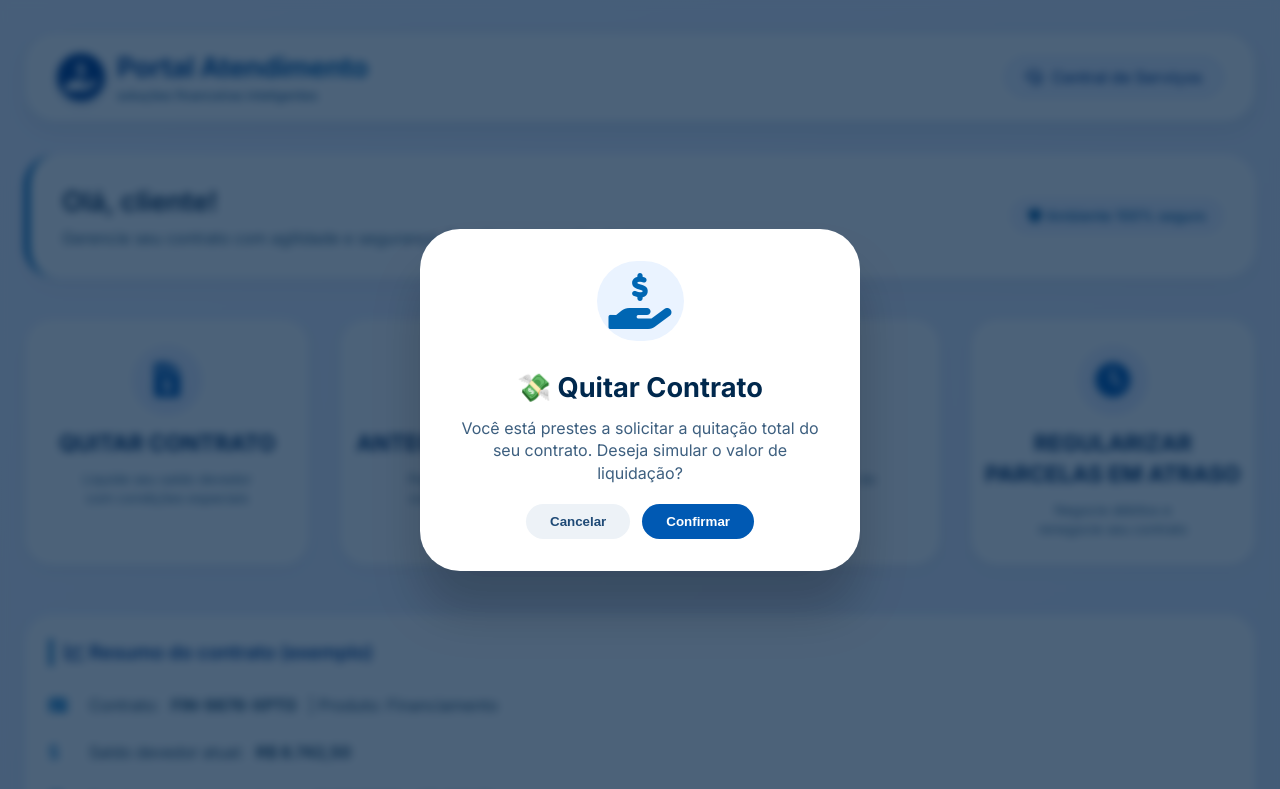
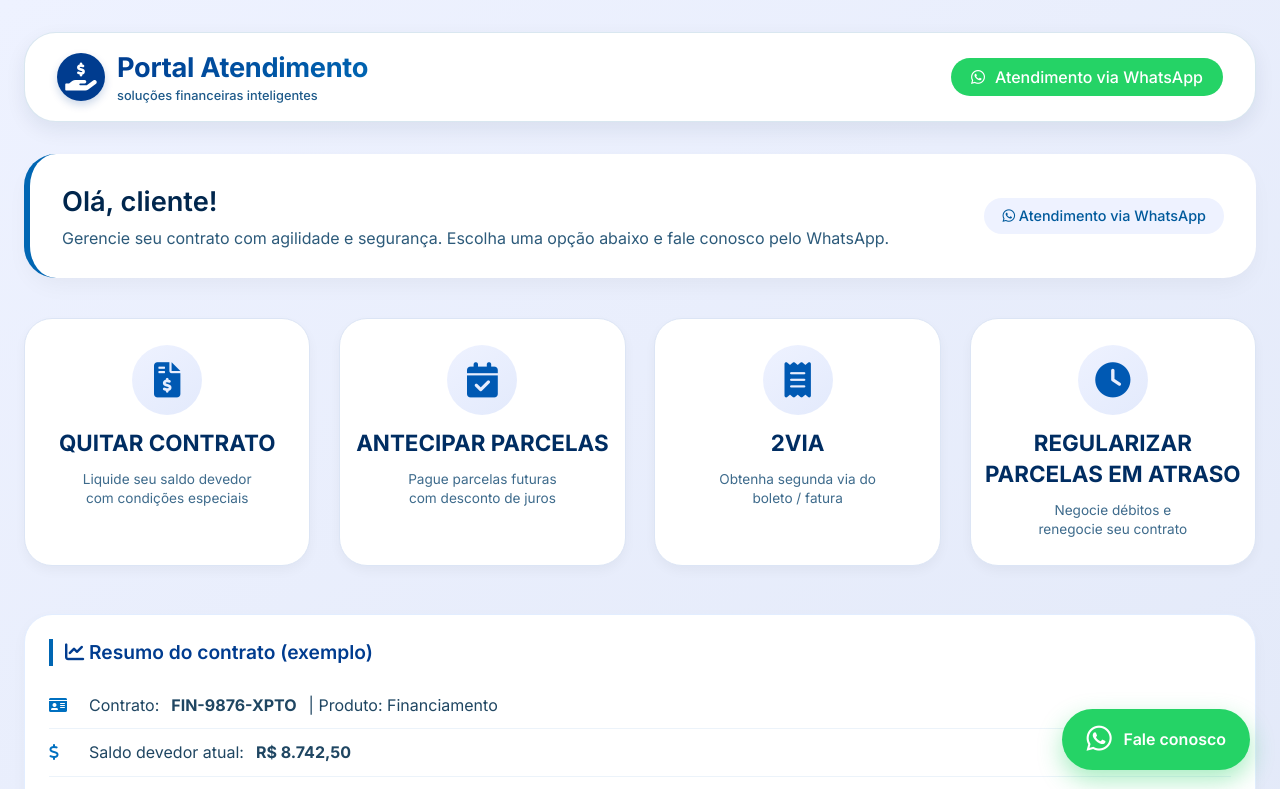
Before and after one commit to atendimentohelp/atendimentohelp.github.io, a plain HTML site: page index.html in a window 1280 px wide. Both pictures are taken after a click on the element 167 px from the left and 442 px from the top of the page. Shown: the top 789 px of the page. Drawn offline with Linux system fonts and the light colour scheme.

Commit message:
Update index.html

```diff
--- a/index.html
+++ b/index.html
@@ -83,15 +83,20 @@
     }
 
     .atendimento-badge {
-      background: #eef3ff;
+      background: #25D366;
       padding: 8px 20px;
       border-radius: 60px;
       display: flex;
       align-items: center;
       gap: 10px;
       font-weight: 500;
-      color: #003c8f;
-      border: 1px solid #bdd4ff;
+      color: white;
+      border: none;
+      cursor: pointer;
+    }
+
+    .atendimento-badge i {
+      color: white;
     }
 
     .welcome-card {
@@ -153,7 +158,7 @@
     .action-btn:hover {
       transform: translateY(-5px);
       box-shadow: 0 20px 30px -12px rgba(0, 60, 143, 0.25);
-      border-color: #6ea8fe;
+      border-color: #25D366;
       background: #fbfeff;
     }
 
@@ -171,7 +176,7 @@
     }
 
     .action-btn:hover .btn-icon {
-      background: #0059b3;
+      background: #25D366;
       color: white;
     }
 
@@ -299,118 +304,35 @@
       line-height: 1.4;
     }
 
-    /* modal */
-    .modal-overlay {
+    /* botão fixo do WhatsApp */
+    .whatsapp-float {
       position: fixed;
-      top: 0;
-      left: 0;
-      width: 100%;
-      height: 100%;
-      background: rgba(0, 32, 64, 0.7);
-      backdrop-filter: blur(4px);
+      bottom: 30px;
+      right: 30px;
+      background-color: #25D366;
+      color: white;
+      border-radius: 60px;
+      padding: 16px 24px;
       display: flex;
       align-items: center;
-      justify-content: center;
-      z-index: 1000;
-      visibility: hidden;
-      opacity: 0;
-      transition: all 0.2s ease;
+      gap: 12px;
+      box-shadow: 0 10px 25px rgba(37, 211, 102, 0.4);
+      cursor: pointer;
+      transition: all 0.3s ease;
+      z-index: 100;
+      font-weight: 600;
+      border: none;
+      font-size: 1rem;
     }
 
-    .modal-overlay.active {
-      visibility: visible;
-      opacity: 1;
+    .whatsapp-float:hover {
+      transform: scale(1.05);
+      background-color: #20b859;
+      box-shadow: 0 15px 30px rgba(37, 211, 102, 0.5);
     }
 
-    .modal-card {
-      background: white;
-      max-width: 440px;
-      width: 90%;
-      border-radius: 40px;
-      padding: 2rem 1.8rem;
-      text-align: center;
-      box-shadow: 0 40px 50px rgba(0, 0, 0, 0.2);
-      transform: scale(0.95);
-      transition: transform 0.2s;
-    }
-
-    .modal-overlay.active .modal-card {
-      transform: scale(1);
-    }
-
-    .modal-card i {
-      font-size: 3.5rem;
-      color: #0066b3;
-      background: #eaf3ff;
-      padding: 12px;
-      border-radius: 60px;
-      margin-bottom: 16px;
-    }
-
-    .modal-card h3 {
-      font-size: 1.7rem;
-      margin: 12px 0 8px;
-      color: #00284d;
-    }
-
-    .modal-card p {
-      color: #3d5f7f;
-      margin: 10px 0 20px;
-    }
-
-    .modal-buttons {
-      display: flex;
-      gap: 12px;
-      justify-content: center;
-      margin-top: 8px;
-    }
-
-    .btn-modal {
-      padding: 10px 24px;
-      border-radius: 40px;
-      border: none;
-      font-weight: 600;
-      cursor: pointer;
-      transition: 0.2s;
-    }
-
-    .btn-confirm {
-      background: #0059b3;
-      color: white;
-    }
-
-    .btn-confirm:hover {
-      background: #003c8f;
-    }
-
-    .btn-cancel {
-      background: #edf2f7;
-      color: #1f4a76;
-    }
-
-    .toast-message {
-      position: fixed;
-      bottom: 30px;
-      left: 50%;
-      transform: translateX(-50%) scale(0.9);
-      background: #002d55;
-      color: white;
-      padding: 12px 28px;
-      border-radius: 60px;
-      font-weight: 500;
-      box-shadow: 0 8px 20px rgba(0,0,0,0.2);
-      z-index: 1100;
-      opacity: 0;
-      transition: opacity 0.2s, transform 0.2s;
-      pointer-events: none;
-      white-space: nowrap;
-      backdrop-filter: blur(4px);
-      background: #003366e6;
-    }
-
-    .toast-message.show {
-      opacity: 1;
-      transform: translateX(-50%) scale(1);
+    .whatsapp-float i {
+      font-size: 1.8rem;
     }
 
     footer {
@@ -427,7 +349,8 @@
       .action-btn h3 { font-size: 1.2rem; }
       .main-header { flex-direction: column; gap: 12px; text-align: center; }
       .welcome-text h2 { font-size: 1.3rem; }
-      .toast-message { white-space: normal; text-align: center; width: 90%; }
+      .whatsapp-float { padding: 12px 18px; bottom: 20px; right: 20px; font-size: 0.85rem; }
+      .whatsapp-float i { font-size: 1.4rem; }
       .vantagens-header h3 { font-size: 1.2rem; }
       .vantagem-item { flex-direction: column; align-items: center; text-align: center; }
     }
@@ -448,8 +371,8 @@
       </div>
     </div>
     <div class="atendimento-badge">
-      <i class="fas fa-headset"></i>
-      <span>Central de Serviços</span>
+      <i class="fab fa-whatsapp"></i>
+      <span>Atendimento via WhatsApp</span>
     </div>
   </div>
 
@@ -457,10 +380,10 @@
   <div class="welcome-card">
     <div class="welcome-text">
       <h2>Olá, cliente!</h2>
-      <p>Gerencie seu contrato com agilidade e segurança. Escolha uma opção abaixo.</p>
+      <p>Gerencie seu contrato com agilidade e segurança. Escolha uma opção abaixo e fale conosco pelo WhatsApp.</p>
     </div>
     <div class="help-icon">
-      <i class="fas fa-shield-alt"></i> Ambiente 100% seguro
+      <i class="fab fa-whatsapp"></i> Atendimento via WhatsApp
     </div>
   </div>
 
@@ -546,134 +469,74 @@
   </div>
 
   <footer>
-    <i class="fas fa-lock"></i> Ambiente seguro e criptografado · Portal de Atendimento
+    <i class="fab fa-whatsapp"></i> Atendimento via WhatsApp · <i class="fas fa-lock"></i> Ambiente seguro e criptografado
   </footer>
 </div>
 
-<!-- Modal de confirmação -->
-<div id="actionModal" class="modal-overlay">
-  <div class="modal-card">
-    <i id="modalIcon" class="fas fa-question-circle"></i>
-    <h3 id="modalTitle">Confirmação</h3>
-    <p id="modalMessage">Deseja prosseguir com esta operação?</p>
-    <div class="modal-buttons">
-      <button class="btn-modal btn-cancel" id="modalCancelBtn">Cancelar</button>
-      <button class="btn-modal btn-confirm" id="modalConfirmBtn">Confirmar</button>
-    </div>
-  </div>
+<!-- Botão flutuante do WhatsApp -->
+<div class="whatsapp-float" id="whatsappFloatBtn">
+  <i class="fab fa-whatsapp"></i>
+  <span>Fale conosco</span>
 </div>
 
-<div id="toastMsg" class="toast-message">✅ Ação simulada com sucesso</div>
+<script>
+  // Número do WhatsApp no formato internacional (sem espaços, apenas números)
+  const whatsappNumber = "553221201403"; // (32) 21201403 -> 55 + 32 + 21201403
 
-<script>
-  const actionsMap = {
+  // Função para abrir WhatsApp com mensagem personalizada
+  function openWhatsApp(message) {
+    const encodedMessage = encodeURIComponent(message);
+    const url = `https://wa.me/${whatsappNumber}?text=${encodedMessage}`;
+    window.open(url, '_blank');
+  }
+
+  // Mapeamento das ações para mensagens personalizadas
+  const actionMessages = {
     quit: {
-      title: "💸 Quitar Contrato",
-      message: "Você está prestes a solicitar a quitação total do seu contrato. Deseja simular o valor de liquidação?",
-      successMsg: "✅ Solicitação de quitação de contrato encaminhada! Em breve um especialista entrará em contato.",
-      iconClass: "fas fa-hand-holding-usd"
+      message: "Olá! Gostaria de solicitar a QUITAÇÃO do meu contrato. Poderia me ajudar com as condições e valores?"
     },
     antecipar: {
-      title: "📅 Antecipar Parcelas",
-      message: "Antecipar parcelas gera desconto proporcional de juros. Deseja consultar as condições atuais?",
-      successMsg: "✅ Simulação de antecipação solicitada! Acesse seu e-mail para detalhes das parcelas com desconto.",
-      iconClass: "fas fa-calendar-check"
+      message: "Olá! Tenho interesse em ANTECIPAR parcelas do meu contrato. Gostaria de saber os descontos e condições."
     },
     "segunda-via": {
-      title: "📄 2ª Via de Boleto",
-      message: "Deseja gerar a segunda via do boleto referente ao seu contrato?",
-      successMsg: "✅ Boleto da 2ª via gerado! Enviamos para seu e-mail cadastrado (simulação).",
-      iconClass: "fas fa-receipt"
+      message: "Olá! Preciso da 2ª VIA do boleto/fatura do meu contrato. Podem me enviar?"
     },
     regularizar: {
-      title: "⚠️ Regularizar Parcelas em Atraso",
-      message: "Identificamos parcelas vencidas. Deseja renegociar seus débitos em condições especiais?",
-      successMsg: "✅ Parcelas em atraso em negociação! Um especialista retornará em até 1 hora útil.",
-      iconClass: "fas fa-clock"
+      message: "Olá! Estou com parcelas em ATRASO e gostaria de REGULARIZAR minha situação. Podem me ajudar com uma negociação?"
     }
   };
 
-  const modal = document.getElementById('actionModal');
-  const modalTitle = document.getElementById('modalTitle');
-  const modalMessage = document.getElementById('modalMessage');
-  const modalIcon = document.getElementById('modalIcon');
-  const modalConfirmBtn = document.getElementById('modalConfirmBtn');
-  const modalCancelBtn = document.getElementById('modalCancelBtn');
-  const toast = document.getElementById('toastMsg');
+  // Adiciona evento de clique a todos os botões de ação
+  document.querySelectorAll('.action-btn').forEach(btn => {
+    btn.addEventListener('click', (e) => {
+      e.preventDefault();
+      const action = btn.getAttribute('data-action');
 
-  let currentAction = null;
-
-  function showToast(message, duration = 3000) {
-    toast.textContent = message;
-    toast.classList.add('show');
-    setTimeout(() => {
-      toast.classList.remove('show');
-    }, duration);
-  }
-
-  function closeModal() {
-    modal.classList.remove('active');
-    currentAction = null;
-  }
-
-  function openModal(actionKey) {
-    const actionData = actionsMap[actionKey];
-    if (!actionData) return;
-    modalTitle.innerText = actionData.title;
-    modalMessage.innerText = actionData.message;
-    modalIcon.className = actionData.iconClass;
-    currentAction = actionKey;
-    modal.classList.add('active');
-  }
-
-  function executeConfirmedAction() {
-    if (!currentAction) return;
-    const actionData = actionsMap[currentAction];
-    if (actionData) {
-      showToast(actionData.successMsg);
-      // pequenas simulações visuais no resumo do contrato
-      if (currentAction === 'regularizar') {
-        const atrasoItem = document.querySelector('.simulated-list li:last-child');
-        if (atrasoItem && atrasoItem.innerHTML.includes('Parcelas em atraso')) {
-          atrasoItem.innerHTML = `<i class="fas fa-check-circle"></i> Parcelas em atraso: <strong style="color:#1f9a4e;">EM NEGOCIAÇÃO</strong> (encaminhado)`;
-        }
+      if (action && actionMessages[action]) {
+        // Abre WhatsApp com a mensagem específica da ação
+        openWhatsApp(actionMessages[action].message);
+      } else {
+        // Mensagem padrão caso não tenha mapeamento
+        openWhatsApp("Olá! Gostaria de mais informações sobre os serviços do Portal de Atendimento.");
       }
-      if (currentAction === 'quit') {
-        const saldoItem = document.querySelector('.simulated-list li:nth-child(2)');
-        if (saldoItem && saldoItem.innerHTML.includes('Saldo devedor')) {
-          saldoItem.innerHTML = `<i class="fas fa-dollar-sign"></i> Saldo devedor: <strong>Processando quitação...</strong> (aguarde contato)`;
-        }
-        // Destaque adicional para a seção de vantagens ao clicar em quitar
-        const vantagensSection = document.querySelector('.vantagens-section');
-        if (vantagensSection) {
-          vantagensSection.style.transition = '0.3s';
-          vantagensSection.style.boxShadow = '0 0 0 3px #0066b3, 0 8px 25px rgba(0,102,179,0.2)';
-          setTimeout(() => {
-            vantagensSection.style.boxShadow = '';
-          }, 1000);
-        }
-      }
-      if (currentAction === 'antecipar') {
-        showToast("✅ Simulação de antecipação disponível! Desconto de até 12% em parcelas futuras.", 3500);
-      }
-      if (currentAction === 'segunda-via') {
-        showToast("📎 2ª via enviada para o e-mail cadastrado: cliente@exemplo.com (simulação)", 4000);
-      }
-    }
-    closeModal();
-  }
-
-  document.querySelectorAll('.action-btn').forEach(btn => {
-    btn.addEventListener('click', () => {
-      const action = btn.getAttribute('data-action');
-      if (action && actionsMap[action]) openModal(action);
-      else showToast("Funcionalidade em desenvolvimento, em breve mais opções.");
     });
   });
 
-  modalConfirmBtn.addEventListener('click', executeConfirmedAction);
-  modalCancelBtn.addEventListener('click', closeModal);
-  modal.addEventListener('click', (e) => { if (e.target === modal) closeModal(); });
+  // Botão flutuante do WhatsApp
+  const whatsappFloat = document.getElementById('whatsappFloatBtn');
+  if (whatsappFloat) {
+    whatsappFloat.addEventListener('click', () => {
+      openWhatsApp("Olá! Gostaria de atendimento sobre os serviços financeiros.");
+    });
+  }
+
+  // Também adiciona clique ao badge do cabeçalho
+  const headerBadge = document.querySelector('.atendimento-badge');
+  if (headerBadge) {
+    headerBadge.addEventListener('click', () => {
+      openWhatsApp("Olá! Gostaria de atendimento.");
+    });
+  }
 </script>
 </body>
 </html>
```
